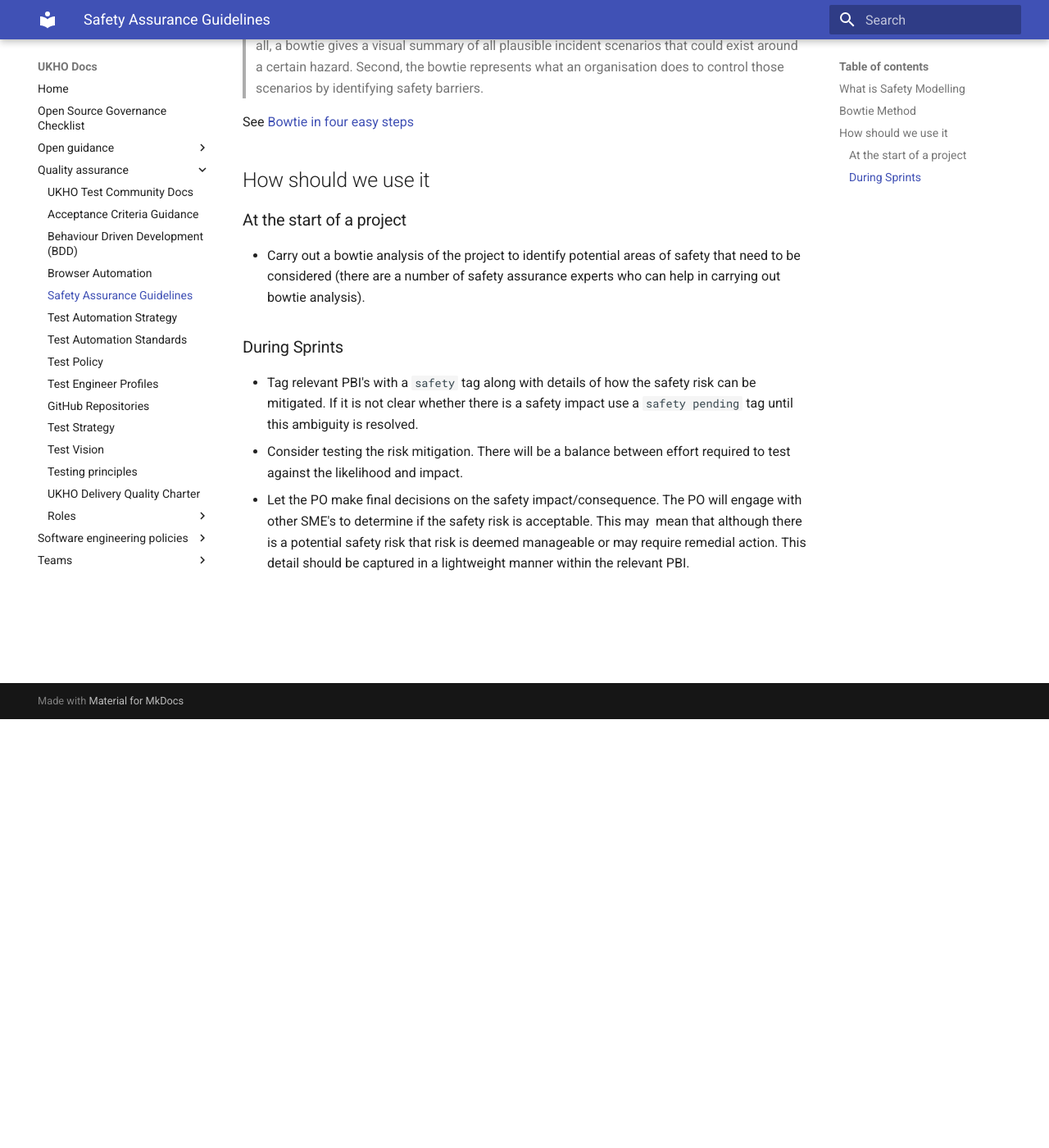
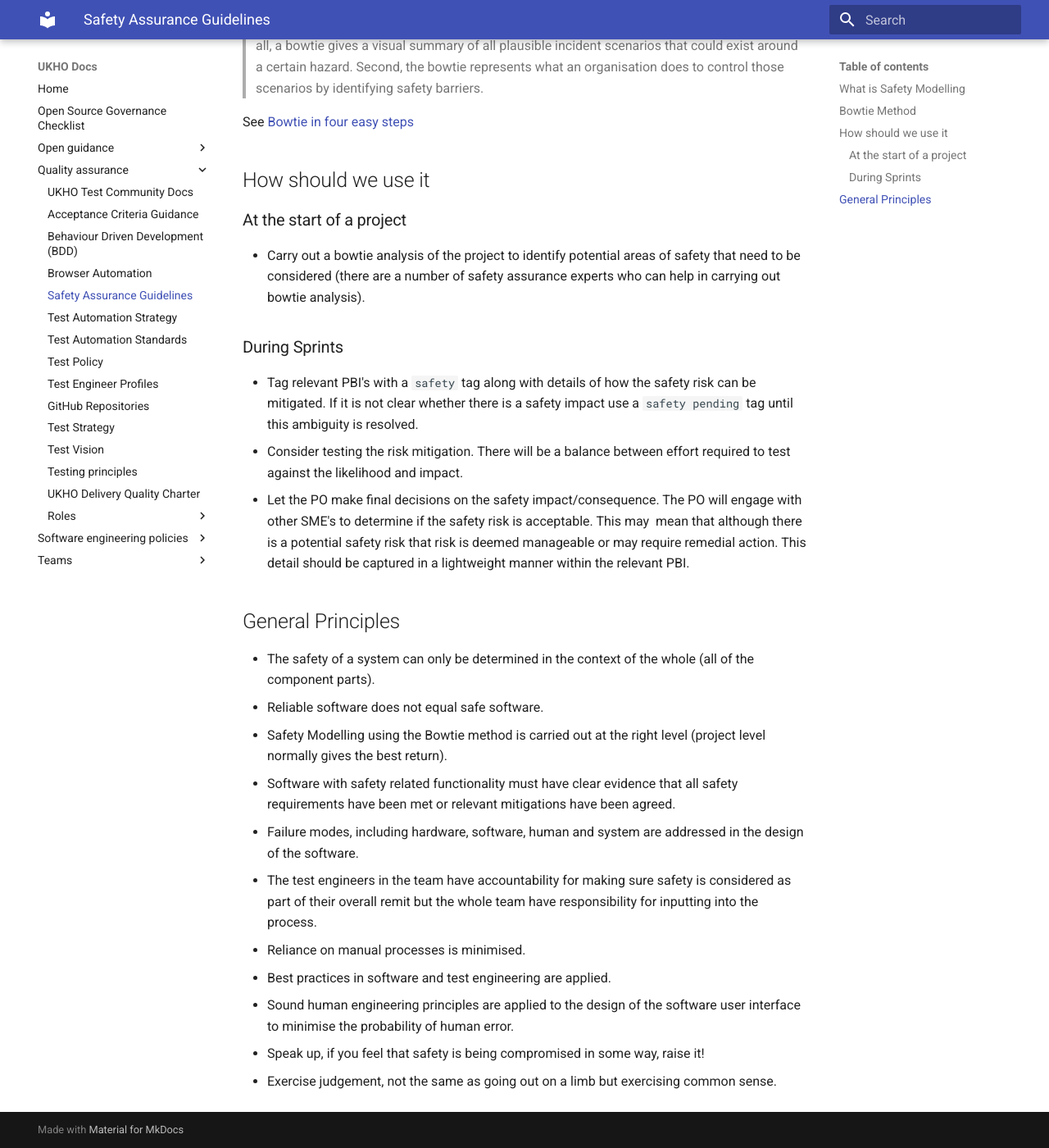
Before and after one commit to UKHO/docs, an MkDocs documentation site: the page built from docs/quality-assurance/safety-assurance-guidance.md, in a window 1280 px wide and 1400 px high, scrolled down 523 px. Shown: the whole window at 82% size. Built offline with MkDocs 1.6.1 and Material for MkDocs 9.7.7, drawn with Linux system fonts in a browser that asks for light colours.

Commit message:
Add principles to the document

```diff
--- a/docs/quality-assurance/safety-assurance-guidance.md
+++ b/docs/quality-assurance/safety-assurance-guidance.md
@@ -28,3 +28,17 @@ See [Bowtie in four easy steps](https://www.youtube.com/watch?v=PHbLQWqojC8)
 * Let the PO make final decisions on the safety impact/consequence. The PO will engage with other SME's to determine if the safety risk is acceptable. This may
   mean that although there is a potential safety risk that risk is deemed manageable or may require remedial action. This detail should be captured in a lightweight
   manner within the relevant PBI.
+
+## General Principles
+
+* The safety of a system can only be determined in the context of the whole (all of the component parts).
+* Reliable software does not equal safe software.
+* Safety Modelling using the Bowtie method is carried out at the right level (project level normally gives the best return).
+* Software with safety related functionality must have clear evidence that all safety requirements have been met or relevant mitigations have been agreed.
+* Failure modes, including hardware, software, human and system are addressed in the design of the software.
+* The test engineers in the team have accountability for making sure safety is considered as part of their overall remit but the whole team have responsibility for inputting into the process.
+* Reliance on manual processes is minimised.
+* Best practices in software and test engineering are applied.
+* Sound human engineering principles are applied to the design of the software user interface to minimise the probability of human error.
+* Speak up, if you feel that safety is being compromised in some way, raise it!
+* Exercise judgement, not the same as going out on a limb but exercising common sense.
```
